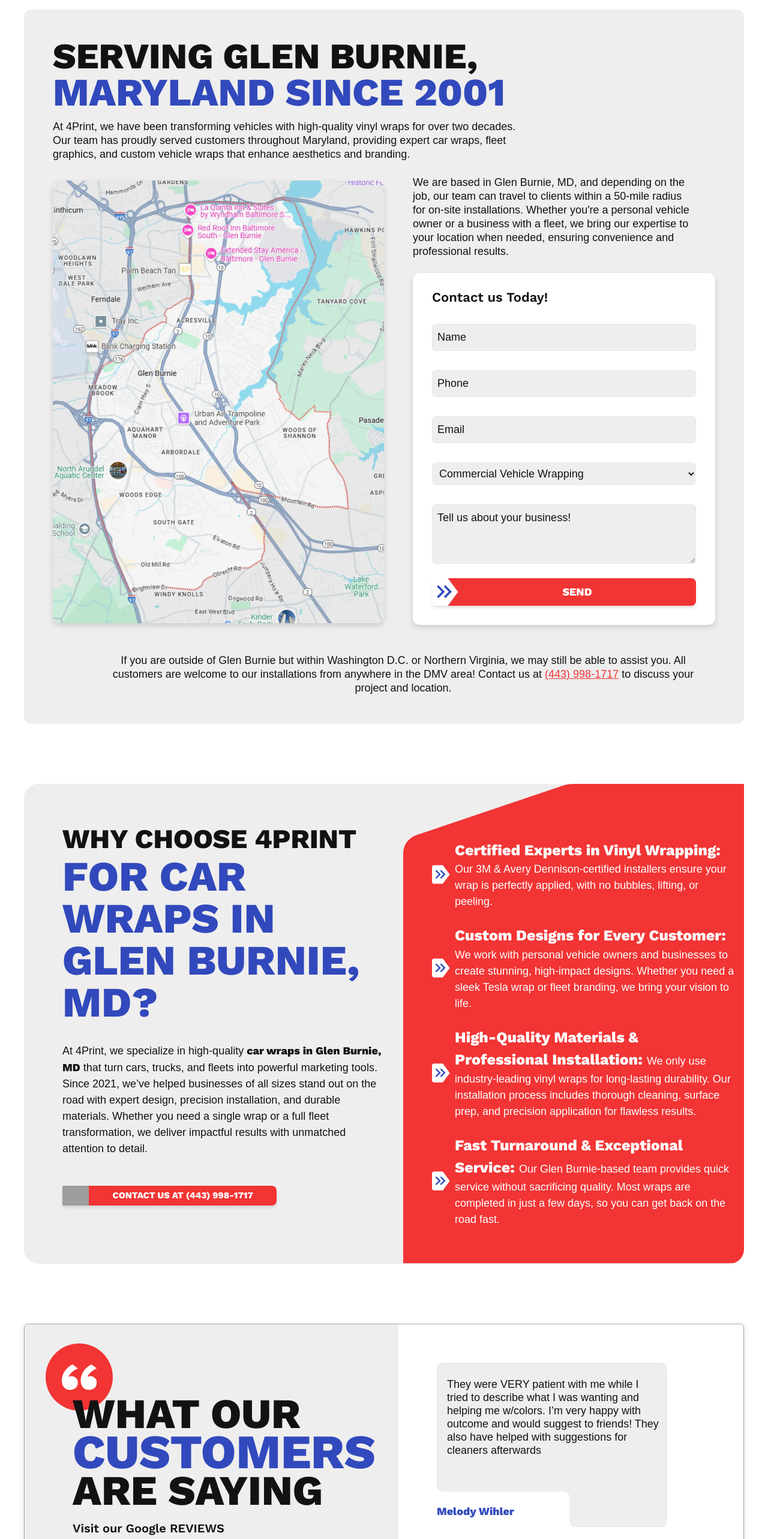
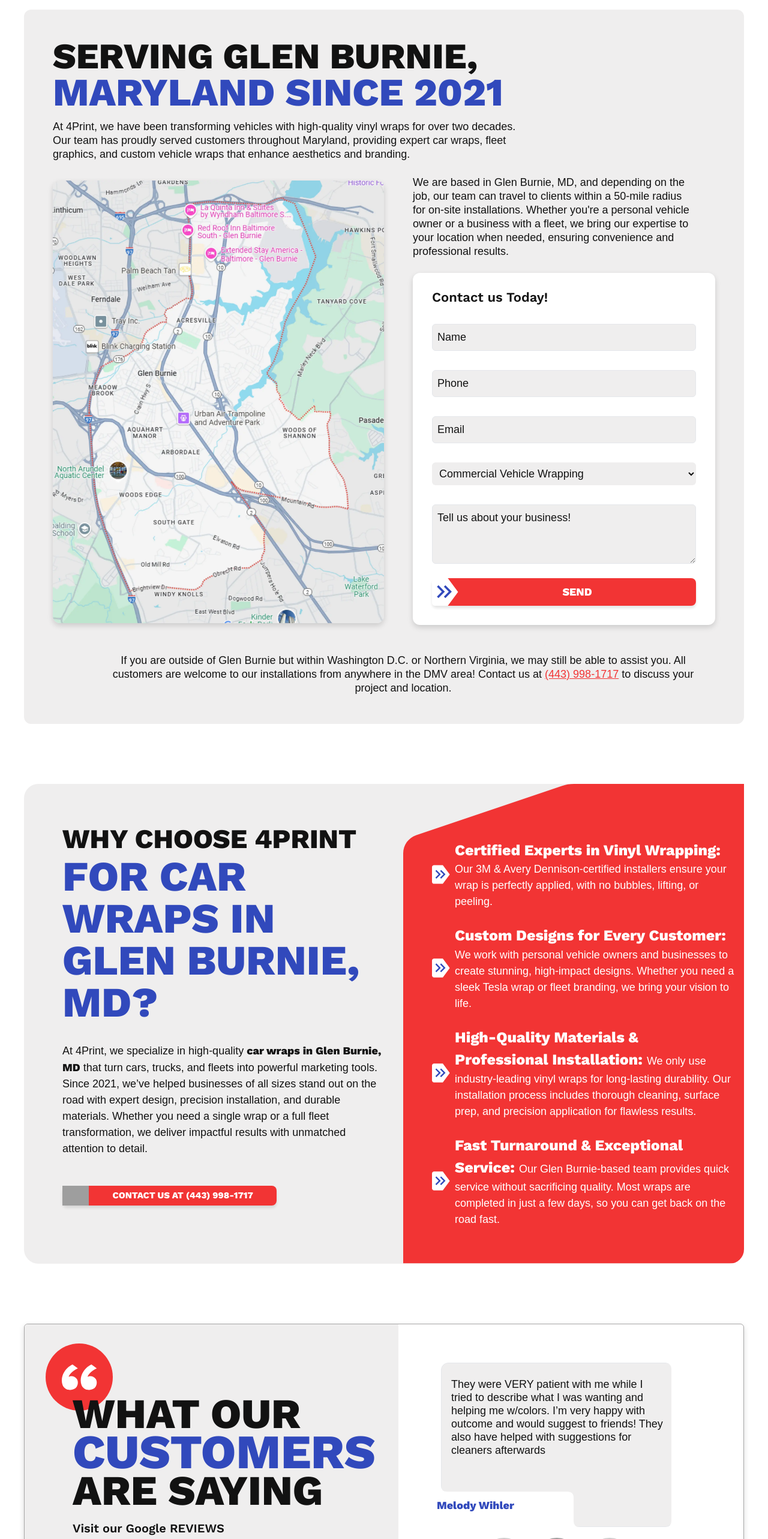
Before and after one commit to QA-Digital-Partners/4printLast, a Next.js app: page /car-wraps-maryland/glen-burnie in a window 1280 px wide. Shown: the part 3780-6346 px from the top of the page at 60% size. Built offline with nearby package versions, Linux system fonts and the light colour scheme; grey boxes are pictures that could not be loaded; a web font is replaced by a local one.

Commit message:
SEO-Resp Updates
Home page, SEO pages, Responsive updated.

```diff
--- a/next.config.mjs
+++ b/next.config.mjs
@@ -1,8 +1,6 @@
 /** @type {import('next').NextConfig} */
 const nextConfig = {
-    experimental: {
-        appDir: true, // Asegura que se usa App Router
-      },
+
 };
 
 export default nextConfig;
--- a/src/app/car-wraps-maryland/glen-burnie/page.jsx
+++ b/src/app/car-wraps-maryland/glen-burnie/page.jsx
@@ -180,7 +180,7 @@
             </div>
 
             <div className="w-full lg:px-60 lg:order-7 order-7 pt-8 lg:pt-0">
-                <p className="leading-[23px] lg:pt-16 text-center">For businesses looking to expand their mobile advertising reach, our commercial wraps provide a cost-effective and high-impact marketing solution. Contact us at <a href="tel+14439981717" className="underline text-4pred">(443) 998-1717</a> for a consultation on your custom vehicle wrap project.</p>
+                <p className="leading-[23px] lg:pt-16 text-center">For businesses looking to expand their mobile advertising reach, our commercial wraps provide a cost-effective and high-impact marketing solution. Contact us at <a href="tel:+14439981717" className="underline text-4pred">(443) 998-1717</a> for a consultation on your custom vehicle wrap project.</p>
             </div>
 
           </div>
@@ -191,7 +191,7 @@
       <div className="container lg:mb-[100px] mb-16">
         <div className="bg-4pgrey rounded-xl p-12">
           <h2 className="lg:text-[60px] text-[45px] leading-[50px] lg:px-0 lg:leading-[60px] uppercase font-bold">Serving Glen Burnie,
-          <span className="lg:text-[65px] text-4pblue block"> Maryland Since 2001</span></h2>
+          <span className="lg:text-[65px] text-4pblue block"> Maryland Since 2021</span></h2>
           <p className="leading-[23px] lg:pe-2 pt-4 lg:pt-0 lg:pt-4 lg:w-[50rem]">At 4Print, we have been transforming vehicles with high-quality vinyl wraps for over two decades. Our team has proudly served customers throughout Maryland, providing expert car wraps, fleet graphics, and custom vehicle wraps that enhance aesthetics and branding.</p>
           <div className="flex flex-wrap">
             <div className="lg:w-6/12 w-full lg:pt-8 pt-24">
@@ -213,7 +213,7 @@
               </div>
             </div>
           </div>
-          <p className="text-center lg:px-24 leading-[23px] lg:pe-2 pt-8 lg:pt-12 lg:pe-8">If you are outside of Glen Burnie but within Washington D.C. or Northern Virginia, we may still be able to assist you. All customers are welcome to our installations from anywhere in the DMV area! Contact us at <a href="tel+14439981717" className="underline text-4pred">(443) 998-1717</a> to discuss your project and location.</p>
+          <p className="text-center lg:px-24 leading-[23px] lg:pe-2 pt-8 lg:pt-12 lg:pe-8">If you are outside of Glen Burnie but within Washington D.C. or Northern Virginia, we may still be able to assist you. All customers are welcome to our installations from anywhere in the DMV area! Contact us at <a href="tel:+14439981717" className="underline text-4pred">(443) 998-1717</a> to discuss your project and location.</p>
         </div>
       </div>
 
--- a/src/app/car-wraps-maryland/page.jsx
+++ b/src/app/car-wraps-maryland/page.jsx
@@ -25,7 +25,7 @@
                 <span className="lg:text-[72px] text-4pred"> with Vinyl Wraps</span></h1>
             <p className="leading-[23px] lg:pe-2 pt-4 lg:pt-0">Looking for high-quality <b>car wraps in Maryland?</b> At <b>4Print</b>, we specialize in custom <b>vehicle wraps</b> that enhance
             the look of your car, truck, or business fleet. Whether you’re a car enthusiast wanting a fresh new look or a business owner looking to advertise on the road, we provide
-            <b>top-tier vinyl wraps</b> that are durable, eye-catching, and professionally installed.</p>
+            <b> top-tier vinyl wraps</b> that are durable, eye-catching, and professionally installed.</p>
           </div>
           <div className="lg:w-6/12 mt-8 lg:mt-0 w-full justify-items-end">
           <div className="absolute lg:w-[25vw] bg-4pred top-0 right-0 lg:min-h-[52vh] z-[3]"></div>
@@ -34,16 +34,16 @@
               alt="Banner Image Commercial Wrapping"
               sizes="(min-width: 1024px) 1024px, (min-width: 768px) 768px, 100vw"
               srcSet="/images/custom-car-wrap-banner.webp 768w, /images/custom-car-wrap-banner.webp 1024w"
-              width={536}
+              width={440}
               height={652}
-              className="z-10 relative"
+              className="z-10 relative mt-12"
             />
           </div>
         </div>
         <div className="container z-[10]">
-        <div className="flex flex-wrap lg:mt-[-40px] z-40 relative mt-[-90px]">
+        <div className="flex flex-wrap lg:mt-[-35px] z-40 relative mt-[-90px]">
           <div className="lg:w-10/12 w-full content-end">
-            <div className="red-frame text-white lg:pt-12 pt-24 lg:ps-12 ps-6 pe-16 lg:pe-0 pb-12 h-fit rounded-xl">
+            <div className="red-frame text-white lg:pt-12 pt-8 lg:ps-12 ps-6 pe-16 lg:pe-0 pb-12 h-fit rounded-xl">
               <p className="font-bold text-[26px] lg:text-[18px] pb-4 lg:px-0">Why Choose Us?</p>
               <ul className="list-disc lg:ms-8 ms-6">
               {CWMWhyChooseBanner.map((data, index) => {
@@ -177,7 +177,7 @@
             </div>
 
             <div className="w-full lg:px-60 lg:order-7 order-7 pt-8 lg:pt-0">
-                <p className="leading-[23px] lg:pt-16 text-center">For businesses looking to expand their mobile advertising reach, our commercial wraps provide a cost-effective and high-impact marketing solution. Contact us at <a href="tel+14439981717" className="underline text-4pred">(443) 998-1717</a> for a consultation on your custom vehicle wrap project.</p>
+                <p className="leading-[23px] lg:pt-16 text-center">For businesses looking to expand their mobile advertising reach, our commercial wraps provide a cost-effective and high-impact marketing solution. Contact us at <a href="tel:+14439981717" className="underline text-4pred">(443) 998-1717</a> for a consultation on your custom vehicle wrap project.</p>
             </div>
 
           </div>
@@ -188,7 +188,7 @@
       <div className="container lg:mb-[100px] mb-16">
         <div className="bg-4pgrey rounded-xl p-12">
           <h2 className="lg:text-[60px] text-[45px] leading-[50px] lg:px-0 lg:leading-[60px] uppercase font-bold">Wrapping Vehicles
-          <span className="lg:text-[65px] text-4pblue block">in Maryland Since 2001</span></h2>
+          <span className="lg:text-[65px] text-4pblue block">in Maryland Since 2021</span></h2>
           <p className="leading-[23px] lg:pe-2 pt-4 lg:pt-0 lg:pt-4 lg:w-[50rem]">At 4Print, we have been transforming vehicles with high-quality vinyl wraps for over two decades. Our team has proudly served customers throughout Maryland, providing expert car wraps, fleet graphics, and custom vehicle wraps that enhance aesthetics and branding.</p>
           <div className="flex flex-wrap">
             <div className="lg:w-6/12 w-full">
@@ -253,7 +253,7 @@
               />
             </div>
           </div>
-          <p className="text-center lg:px-24 leading-[23px] lg:pe-2 pt-8 lg:pt-12 lg:pe-8">If you are outside of these counties or Maryland but within Washington D.C. or Northern Virginia, we may still be able to assist you. All customers are welcome to our installations from anywhere in the DMV area! Contact us at <a href="tel+14439981717" className="underline text-4pred">(443) 998-1717</a> to discuss your project and location.</p>
+          <p className="text-center lg:px-24 leading-[23px] lg:pe-2 pt-8 lg:pt-12 lg:pe-8">If you are outside of these counties or Maryland but within Washington D.C. or Northern Virginia, we may still be able to assist you. All customers are welcome to our installations from anywhere in the DMV area! Contact us at <a href="tel:+14439981717" className="underline text-4pred">(443) 998-1717</a> to discuss your project and location.</p>
         </div>
       </div>
 
--- a/src/app/components/ReviewCarousel.jsx
+++ b/src/app/components/ReviewCarousel.jsx
@@ -70,7 +70,7 @@
         }}
       >
         {Review.map((slide, index) => (
-          <SwiperSlide key={index} id={index} className="me-[0px]">
+          <SwiperSlide key={index} id={index} className="me-[0px] justify-items-center">
             <ReviewIndividual slide={slide} heightMod={heightMod} />
           </SwiperSlide>
         ))}
--- a/src/app/components/ReviewIndividual.jsx
+++ b/src/app/components/ReviewIndividual.jsx
@@ -3,14 +3,14 @@
 const ReviewIndividual = ({slide, heightMod}) => {
   return (
     <>
-        <div className={`p-4 border-[1px] h-fit divpath lg:min-h-[274px] lg:max-w-[387px] w-full lg:min-w-[387px] max-w-[400px] min-h-[30vh]`}>
+        <div className={`p-4 border-[1px] h-fit divpath lg:min-h-[274px] lg:max-w-[387px] w-full lg:min-w-[387px] max-w-[340px] min-h-[300px] rounded-xl`}>
           <div className='flex items-center'>
               <div>
                   <p className='py-2 lg:leading-[22px]'>{slide.review}</p>
               </div>
            </div>
         </div>
-        <p className='font-bold lg:text-[18px] text-xl text-4pblue mt-[-40px] pb-[25px]'>{slide.title}</p>
+        <p className='font-bold lg:text-[18px] text-[18px] text-4pblue mt-[-50px] pb-[25px] justify-self-start ps-8 lg:ps-0'>{slide.title}</p>
     </>
   )
 };
--- a/src/app/components/ReviewSection.jsx
+++ b/src/app/components/ReviewSection.jsx
@@ -17,14 +17,14 @@
                 width={112}
                 height={112}
                 className="self-start lg:ms-[-45px] lg:mb-[-27px] w-[4rem] lg:w-[112px] mb-[-20px]" />
-            <h4 className="lg:text-[70px] font-bold lg:leading-[64px] text-[58px] leading-[52px] ps-8 lg:ps-0">WHAT OUR <span className="block text-4pblue lg:text-[80px]">CUSTOMERS</span> ARE SAYING</h4>
+            <h4 className="lg:text-[70px] font-bold lg:leading-[64px] text-[50px] leading-[47px] ps-8 lg:ps-0">WHAT OUR <span className="block text-4pblue lg:text-[80px]">CUSTOMERS</span> ARE SAYING</h4>
             <p className="lg:text-[20px] font-semibold py-4 lg:ps-0 ps-8 ">Visit our Google REVIEWS</p>
             <div className="lg:max-w-[284px] ps-8 lg:ps-0 pe-8 lg:pe-0">
               <Button4P buttonText={'View all reviews'} buttonLink={'https://www.google.com/search?q=4Printus&rlz=1C1ONGR_enCO1098CO1098&oq=4Printus&gs_lcrp=EgZjaHJvbWUyBggAEEUYOTILCAEQABgKGBMYgAQyCggCEAAYgAQYogQyBwgDEAAY7wUyBwgEEAAY7wUyBwgFEAAY7wXSAQg5NjBqMGoxNagCCLACAfEFP8YL_WB37ME&sourceid=chrome&ie=UTF-8&sei=oaDRZ5_-DdORwbkP6u6iwQ8#lrd=0x89b7fdc1332cd389:0x1dee4584e17b5c5e,1,,,,'} self="_blank" textColor={'text-white'} iconOption={2} buttonBgAnimation={'btn-red-to-blue'}/>
             </div>
           </div>
 
-          <div className="lg:w-[48%] lg:pt-[4rem] lg:ps-16 w-full px-4 pt-8 pb-8 lg:pb-0">
+          <div className="lg:w-[48%] lg:pt-[4rem] lg:ps-16 w-full px-4 pt-8 pb-8 lg:pb-0 justify-center">
             <ReviewCarousel />
           </div>
         </div>
--- a/src/app/components/ServicesSectionHome.jsx
+++ b/src/app/components/ServicesSectionHome.jsx
@@ -28,7 +28,7 @@
               imageWidth={378}
               imagHeigth={672}/>
             <div className="absolute bottom-0 w-full justify-center min-h-[139px] divpath btn-blue-to-red btn-animation p-4">
-              <p className="text-white text-[20px] font-bold pb-4">
+              <p className="text-white lg:text-[20px] text-[15px] font-bold pb-4 max-w-[300px] lg:max-w-[390px]">
               {title}
               </p>
               <Button4PSmall buttonText={'Learn More'} buttonLink={link} iconOption={3} buttonBgAnimation={'transparent'} textColor={'text-white'}/>
--- a/src/app/data/data.jsx
+++ b/src/app/data/data.jsx
@@ -777,7 +777,7 @@
     },
     {
         bold: "High-Quality Vinyl",
-        text: "Premium 3M & Avery Dennison wraps built to last."
+        text: "Premium 3M, Avery Dennison, Brightline & Arlon wraps built to last."
     },
     {
         bold: "Custom Designs",
--- a/src/app/globals.css
+++ b/src/app/globals.css
@@ -427,6 +427,9 @@
     background-size: cover;
     clip-path: path('M 0 0 L 420 0 L 420 1000 L 0 1150 Z');
   }
+  .red-frame {
+    background-image: url('/images/red-frame-resp.svg');
+  }
 
   .stroke4p {
   writing-mode:horizontal-tb;
--- a/src/app/page.js
+++ b/src/app/page.js
@@ -34,7 +34,7 @@
     {/******************  Hero Banner Section ****************************/}
       <div className="lg:bg-gradient-to-b bg-gradient-to-b from-[#EFEEEE] from-75% to-whitwe to-75% lg:pt-[200px] lg:mt-[-185px] pt-[130px] mt-[-110px]  mb-[100px]">
         <div className="container px-6 lg:px-0">
-          <h1 className="lg:text-[80px] text-[45px] font-bold uppercase lg:leading-[90px] leading-[50px] lg:pb-8">
+          <h1 className="lg:text-[80px] text-[42px] font-bold uppercase lg:leading-[90px] leading-[45px] lg:pb-8">
             {titleHM.titleLineOneHM} <br />
             <span className="text-4pblue">{titleHM.titleLineTwoHM} </span> <br />
             <span className="text-4pred">{titleHM.titleLineTreeHM} </span>
@@ -228,7 +228,7 @@
         <div className="bg-4pgrey lg:p-16 p-8 pb-16 rounded-xl">
           <div className="flex lg:flex-nowrap flex-wrap">
             <div className="lg:w-7/12 w-full pt-4 order-1 lg:order-0">
-            <h2 className="font-bold lg:text-[70px] lg:leading-[68px] text-[40px] leading-[40px]">OUR <span className="lg:block text-4pblue">CERTIFICATIONS</span></h2>
+            <h2 className="font-bold lg:text-[70px] lg:leading-[68px] text-[30px] leading-[40px]">OUR <span className="lg:block text-4pblue">CERTIFICATIONS</span></h2>
             <p className="pt-8 lg:w-[35rem]">When you choose 4Print, you're working with professionally trained and certified installers who understand the importance of proper installation for maximum durability and visual impact. Our certifications aren't just papers on the wall – they're our commitment to delivering excellence on every project.</p>
             </div>
 
```
Also changed, not shown: public/images/red-frame-resp.svg (added).
